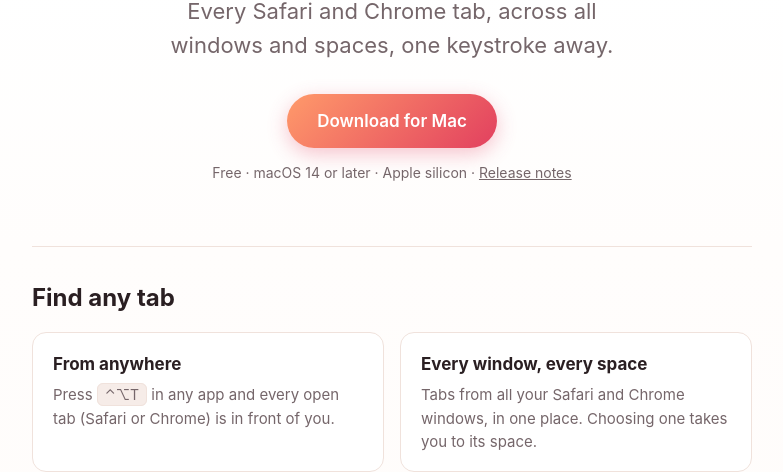
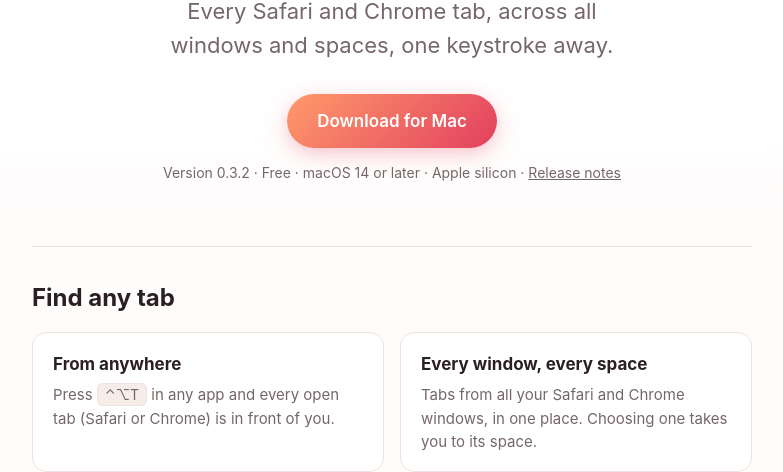
Before and after one commit to philsquared/tabitha-releases, a plain HTML site: page index.html in a window 1280 px wide. Shown: the part 332-804 px from the top of the page, without its empty margins (248-1031 px from the left). Drawn offline with Linux system fonts and the light colour scheme.

Commit message:
Show the version
Co-Authored-By: Claude Opus 5.5 <noreply@anthropic.com>
Claude-Session: https://claude.ai/code/session_016KmmSDL4ggUu9CVmGay3Di

```diff
--- a/index.html
+++ b/index.html
@@ -94,7 +94,7 @@ footer a { color: inherit; }
     <h1>Tabitha</h1>
     <p class="tagline">Every Safari and Chrome tab, across all windows and spaces, one keystroke away.</p>
     <a class="download" href="https://github.com/philsquared/tabitha-releases/releases/latest/download/Tabitha.dmg">Download for Mac</a>
-    <p class="requirements">Free · macOS 14 or later · Apple silicon ·
+    <p class="requirements">Version <span class="version">0.3.2</span> · Free · macOS 14 or later · Apple silicon ·
         <a href="https://github.com/philsquared/tabitha-releases/releases">Release notes</a></p>
 </header>
 <main>
```
